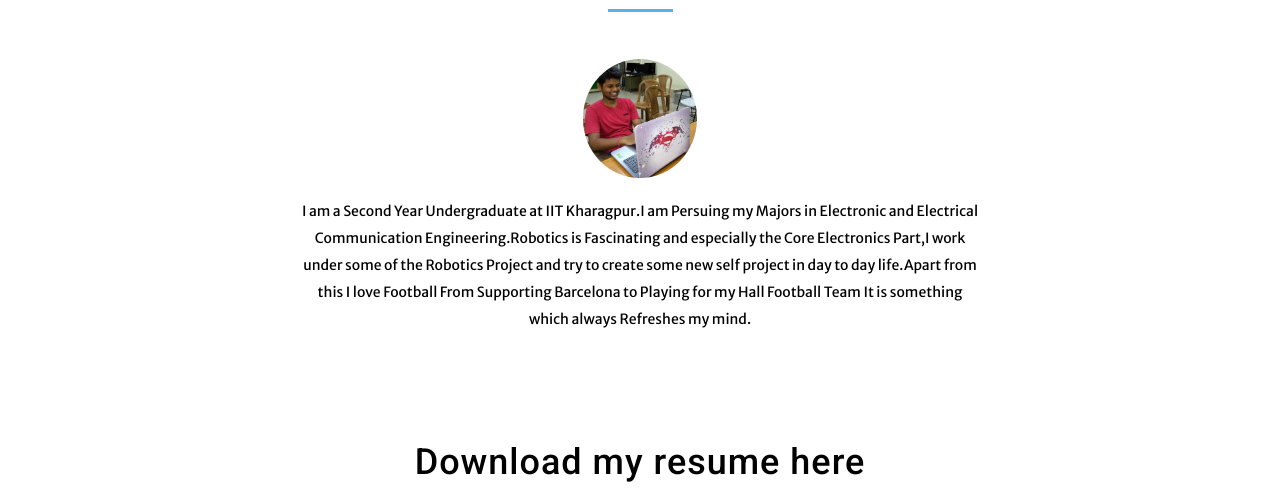
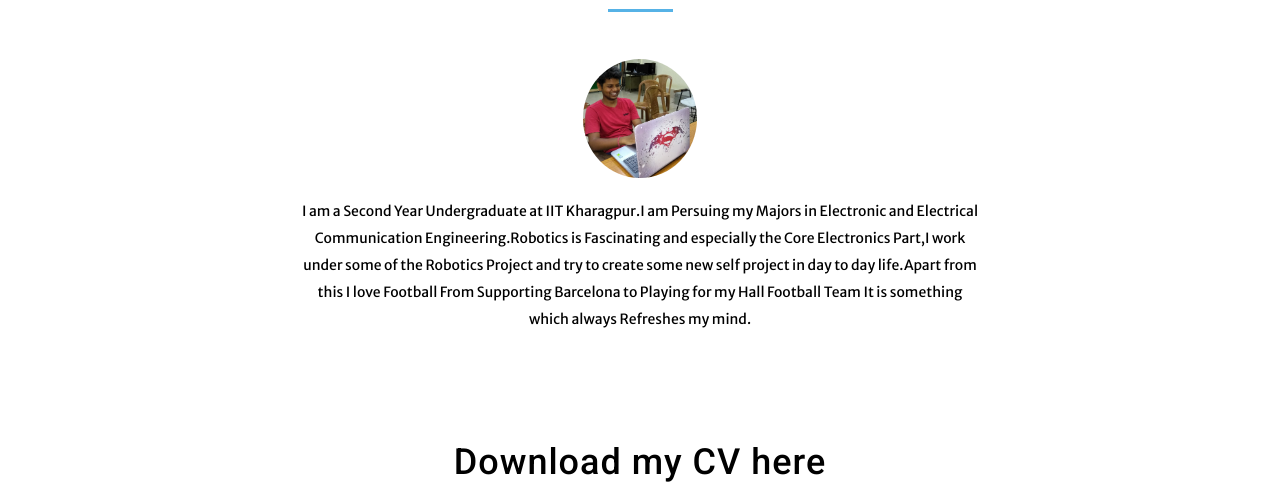
Before and after one commit to SudzSharma/Blog, a plain HTML site: page index.html in a window 1280 px wide. Shown: the part 451-950 px from the top of the page. Drawn offline with Linux system fonts and the light colour scheme.

Commit message:
Update index.html

```diff
--- a/index.html
+++ b/index.html
@@ -70,7 +70,7 @@ Smartphone Compatible web template, free webdesigns for Nokia, Samsung, LG, Sony
 
 <!-- download-->
 <div class="download">
-	<h3>Download my resume here</h3>
+	<h3>Download my CV here</h3>
 	<a href="https://drive.google.com/file/d/0B83iBVwZvD6Nc0p3OXVCcUVlOFE/view?usp=sharing" target='blank'>Download</a>
 </div>
 <!-- //download -->
```
